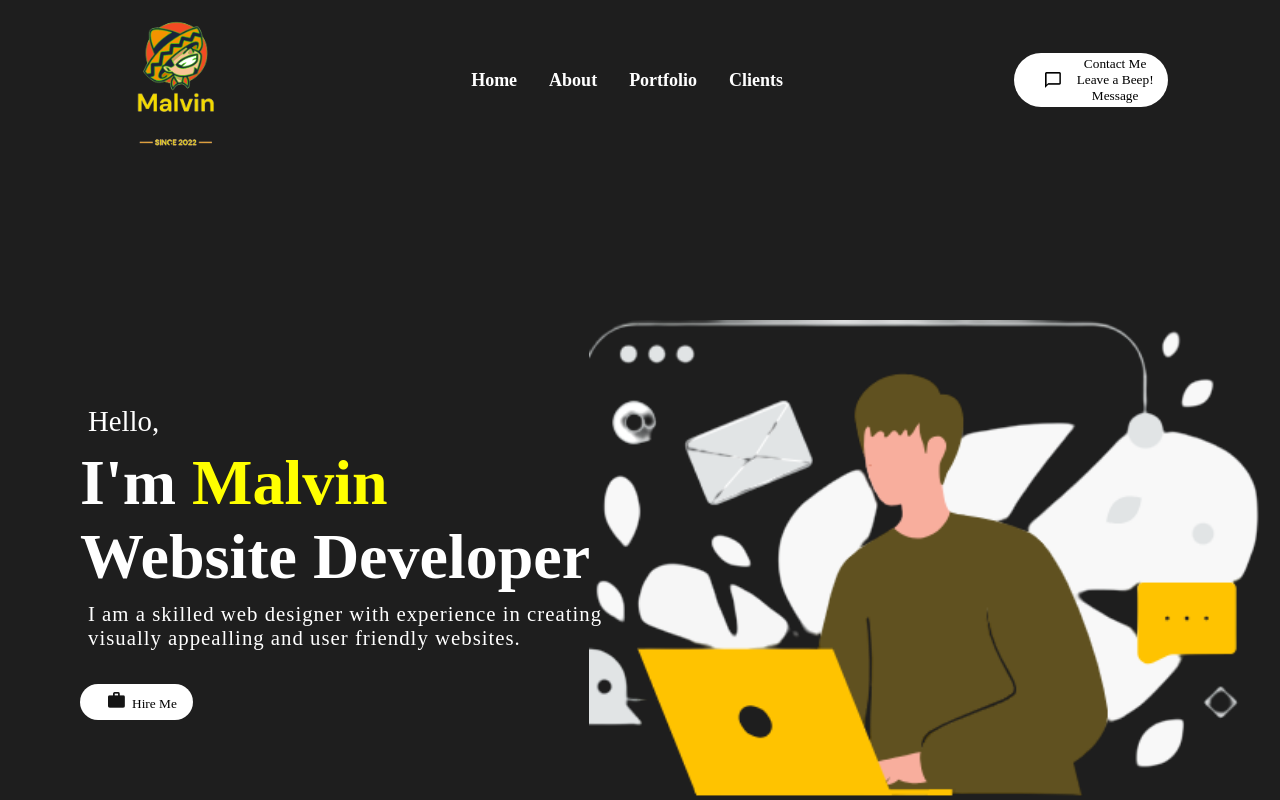
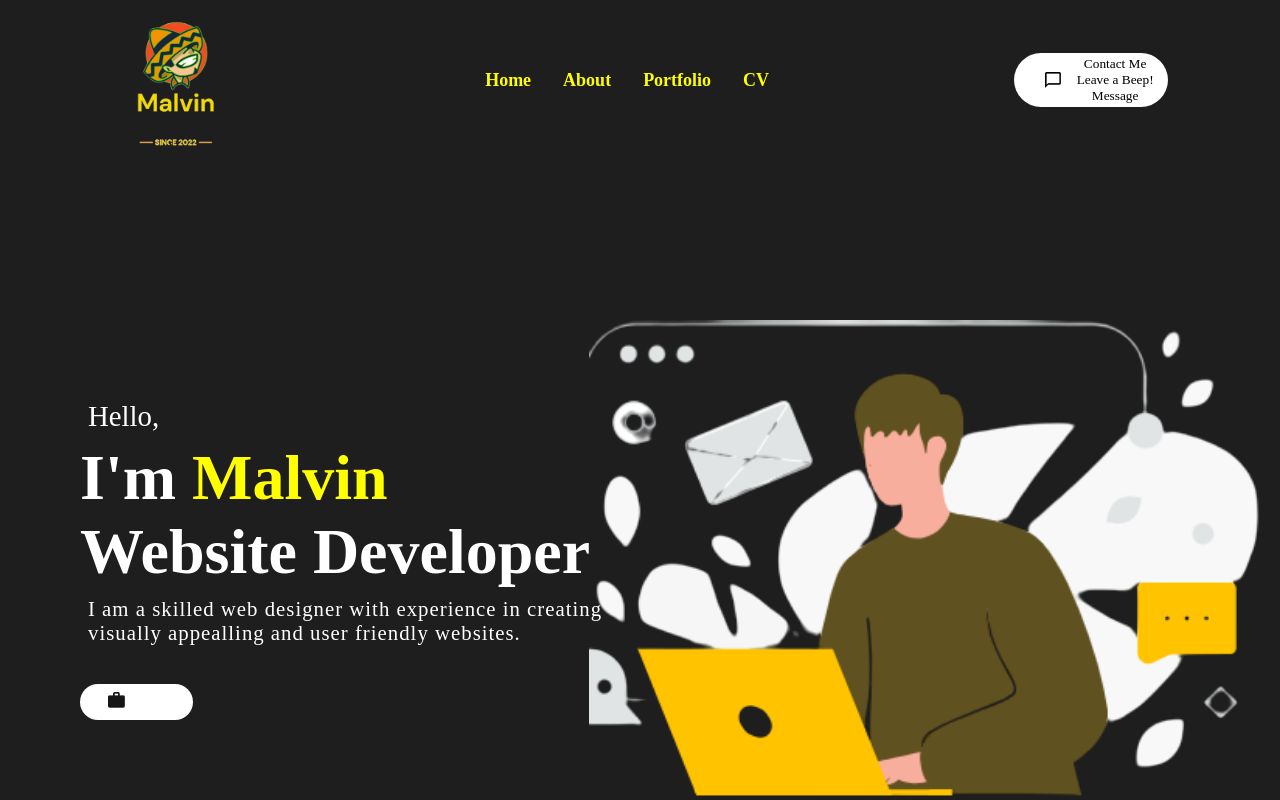
Before and after one commit to Malvino-creator/portfolio, a React (Create React App) app: page / in a window 1280 px wide. Shown: the top 800 px of the page. Built offline with nearby package versions, Linux system fonts and the light colour scheme.

Commit message:
fix(Form): Debug form

```diff
--- a/src/components/Contacts/contact.css
+++ b/src/components/Contacts/contact.css
@@ -9,6 +9,11 @@
     align-items: center;
     justify-content: center;
     padding-bottom: 8rem;
+}
+.form-container{
+    background-color: beige;
+    border-radius: 2rem;
+    box-shadow: 1px 7px 17px 7px grey;
 }
 .contactPageTitle{
     font-size: 3rem;
@@ -24,18 +29,6 @@
     padding-bottom: 3%;
     text-wrap: wrap;
 }
-.clientImages{
-    margin: 1rem 0;
-    display: flex;
-}
-.clientImage{
-    object-fit: cover;
-    width: 30%;
-    margin: auto;
-    padding: 1.28rem;
-    min-width: 7rem;
-
-}
 #clients{
     padding: 5rem;
 }
@@ -46,6 +39,7 @@
 }
 .contactForm{
     margin: 1rem;
+    padding: 1.8rem;
     display: flex;
     flex-direction: column;
     justify-content: center;
--- a/src/components/Contacts/contact.js
+++ b/src/components/Contacts/contact.js
@@ -1,33 +1,18 @@
 import React from "react";
 import "./contact.css";
-import Walmart from "../../assets/walmart.png";
-import Adobe from "../../assets/Adobe.jpg";
-import Microsoft from "../../assets/microsoft.png";
-import Facebook from "../../assets/facebook.png";
+
 
 
 function contact() {
   return (
     <section id="contactPage">
-      <div id="clients">
-        <h1 className="contactPageTitle">My Clients</h1>
-        <p className="clientDescription">
-          I have had the opportunity to work with a diverse group of companies.
-          Some of the notable startups I have worked with includes
-        </p>
-        <div className="clientImages">
-          <img src={Walmart} alt="clientImage" className="clientImage" />
-          <img src={Adobe} alt="clientImage" className="clientImage" />
-          <img src={Microsoft} alt="clientImage" className="clientImage" />
-          <img src={Facebook} alt="clientImage" className="clientImage" />
-        </div>
-      </div>
       <div id="contact">
-        <h1 className="contactPageTitle">Contact Me </h1>
+        <h1 className="contactPageTitle">Let's Chat </h1>
         <span className="contactPageParag">
           Please fill out the form below to discuss work prospects, critic or
           consult.
         </span>
+        <div className="form-container">
         <form className="contactForm">
           <input type="text" placeholder="Your Name" className="name" />
           <input type="email" placeholder="Your Email" className="email" />
@@ -41,6 +26,8 @@ function contact() {
             Submit
           </button>
         </form>
+        </div>
+
       </div>
     </section>
   );
--- a/src/components/Footer/footer.css
+++ b/src/components/Footer/footer.css
@@ -27,11 +27,45 @@
   }
 
   .link {
-    height: 52px;
-    width: 52px;
+    height: 36px;
+    width: 36px;
     flex-wrap: wrap;
   }
+  a {
+    transition: background-color 0.2s;
+  }
 
-  .social-icons a:hover {
-    color: #007bff; /* Change to your desired hover color */
-  }
+  a {
+  background-image: linear-gradient(
+    to right,
+    yellow 50%,
+    yellow 50%
+  );
+  background-size: 200% 100%;
+  background-position: -100%;
+  display: inline-block;
+  padding: 5px 0;
+  position: relative;
+  -webkit-background-clip: text;
+  -webkit-text-fill-color: transparent;
+  transition: all 0.3s ease-in-out;
+}
+
+a:before {
+  content: '';
+  display: block;
+  position: absolute;
+  bottom: -3px;
+  left: 0;
+  width: 0;
+  height: 3px;
+  transition: all 0.3s ease-in-out;
+}
+
+a:hover {
+ background-position: 0;
+}
+
+a:hover::before {
+  width:100%;
+}
--- a/src/components/Navbar/navbar.js
+++ b/src/components/Navbar/navbar.js
@@ -12,7 +12,7 @@ function navbar() {
         <Link className="desktopMenuListItem">Home</Link>
         <Link className="desktopMenuListItem">About</Link>
         <Link className="desktopMenuListItem">Portfolio</Link>
-        <Link className="desktopMenuListItem">Clients</Link>
+        <Link className="desktopMenuListItem">CV</Link>
       </div>
       <button className="desktopMenuBtn">
         <img src={Contact} alt="contact" className="desktopMenuImg" />
```
